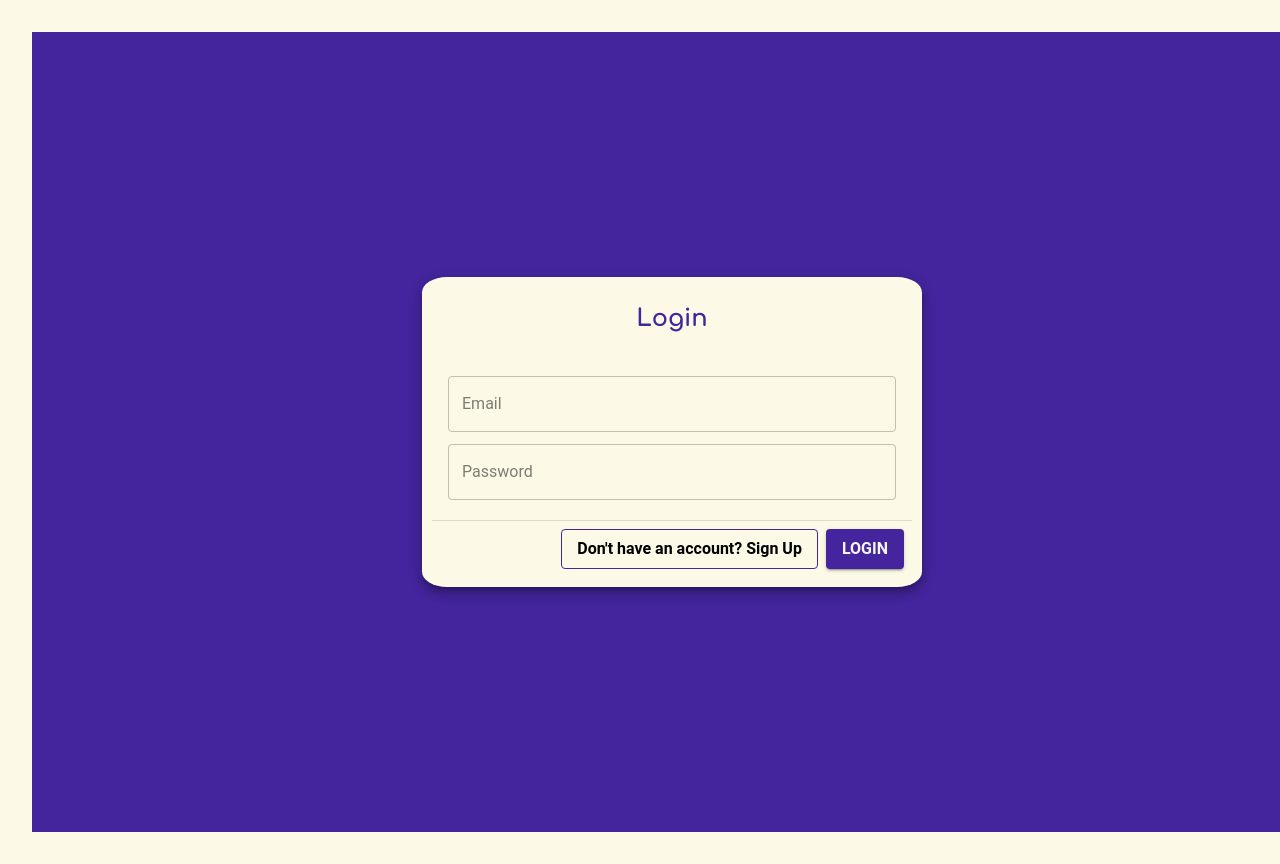
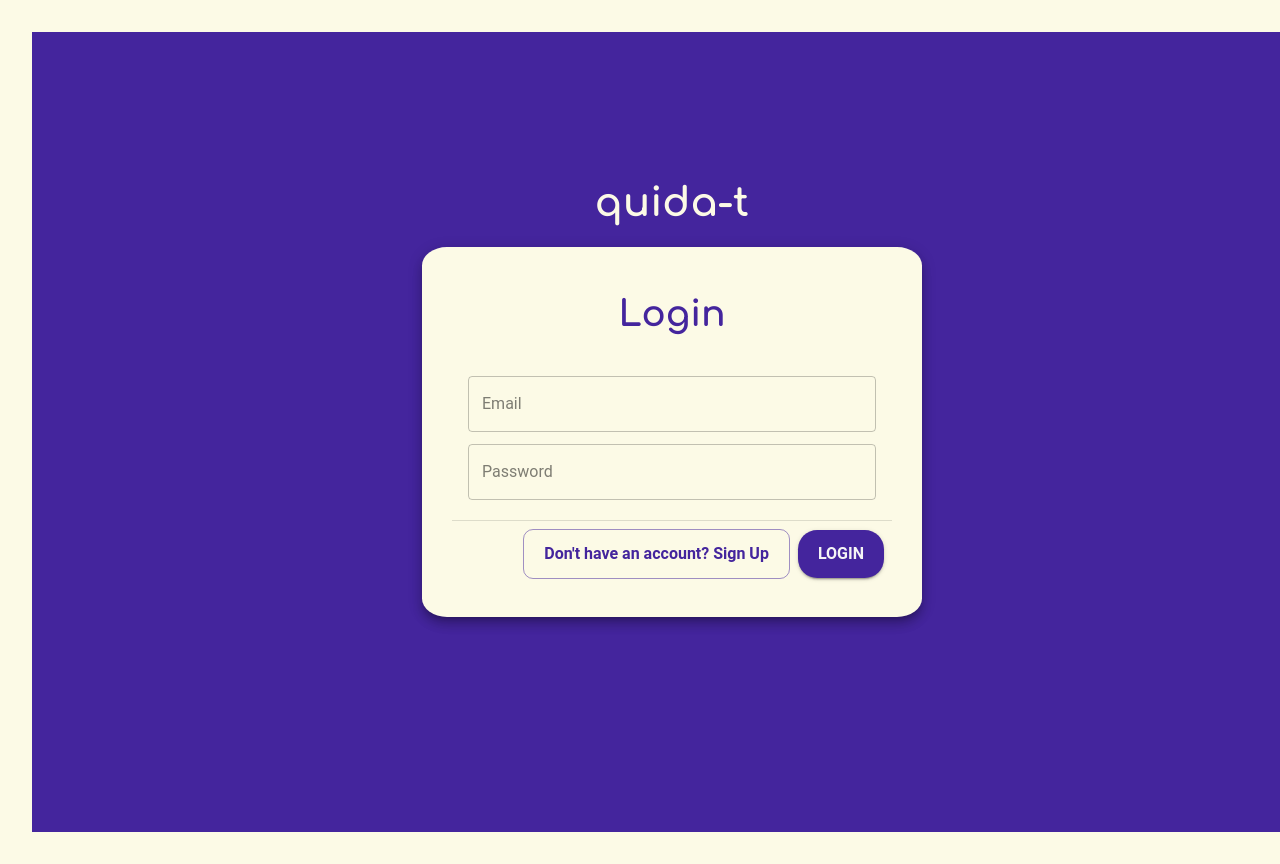
Before and after one commit to franArteaga8/quida-t, a React (Vite) app in the folder root/: page /login in a window 1280 px wide. Shown: the top 864 px of the page. Built offline with nearby package versions, Linux system fonts and the light colour scheme; the HTML template or start-up script is replaced by a standard one.

Commit message:
Login: style improved

```diff
--- a/root/src/pages/Login/Login.jsx
+++ b/root/src/pages/Login/Login.jsx
@@ -1,4 +1,4 @@
-import { Box, Button, Card, CardActions, CardContent, CardHeader, Divider, TextField } from "@mui/material"
+import { Box, Button, Card, CardActions, CardContent, CardHeader, Divider, TextField, Typography } from "@mui/material"
 import { useContext, useState } from "react"
 import { postLogin, postSignup } from "../../services/auth"
 import { useNavigate } from "react-router-dom"
@@ -58,8 +58,9 @@ const Login = () => {
 
   return (
     <Box backgroundColor={'primary.main'} sx={{ display: "flex", flexDirection: 'column', justifyContent: 'center',alignItems: 'center', width: '100vw', height: '100vh'}} >
-      <Card sx={{ maxWidth: '500px', height: 'min-content', backgroundColor: 'background.main', borderRadius: '5%', padding: '10px' }} raised={true} >
-        <CardHeader sx={{color: 'primary.main'}} title={showRegisterForm ?  'Register' : 'Login'} />
+      <Typography color={'secondary'} position={'absolute'} top={'20%'} variant="h1" margin={'20px'} >quida-t</Typography>
+      <Card sx={{ maxWidth: '500px', height: 'min-content', backgroundColor: 'background.main', borderRadius: '5%', padding: '30px' }} raised={true} >
+        <CardHeader sx={{color: 'primary.main'}} title={showRegisterForm ?  <Typography variant="h2" > Register </Typography> : <Typography variant="h2" > Login </Typography>} />
         <CardContent>
           {showRegisterForm && (
             <>
@@ -103,10 +104,10 @@ const Login = () => {
         </CardContent>
         <Divider />
         <CardActions sx={{ display: 'flex', justifyContent: 'flex-end' }}>
-          <Button onClick={handleFormToggle} variant="outlined" color="primary" sx={{ textTransform: 'none', color: 'black', borderColor: 'primary.main'}} >
+          <Button onClick={handleFormToggle} variant="outlined" color="primary" sx={{ textTransform: 'none', color: 'primary', borderColor: 'primary', borderRadius: '10px', padding:'10px 20px' }} >
             {showRegisterForm ? <span> Already have an account? Login </span> : <span> Don&apos;t have an account? Sign Up </span> }
           </Button>
-          <Button onClick={handleAction} variant="contained" color="primary" sx={{ color: 'whitesmoke'}} >
+          <Button onClick={handleAction} variant="contained" color="primary" sx={{ color: 'whitesmoke', padding:'10px 20px' , borderRadius: '1.2em'}} >
             {showRegisterForm ? 'Register' : 'Login'}
           </Button>
         </CardActions>
```
